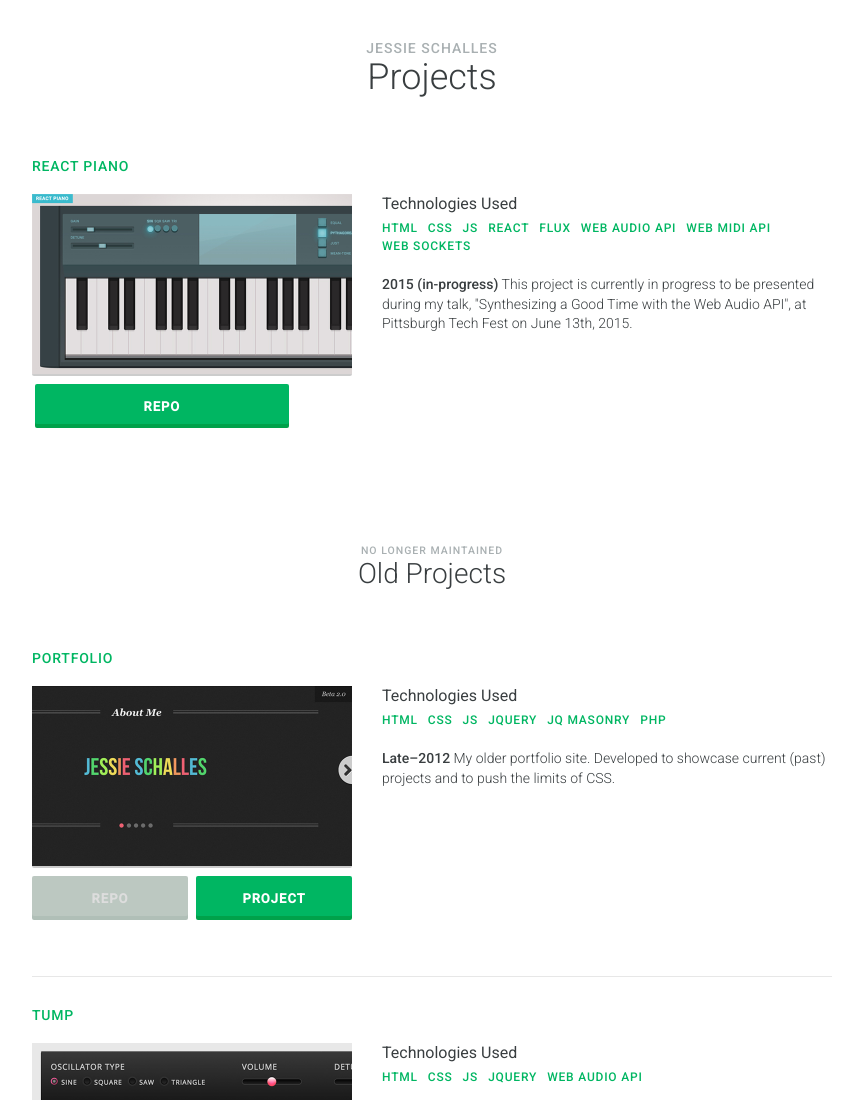
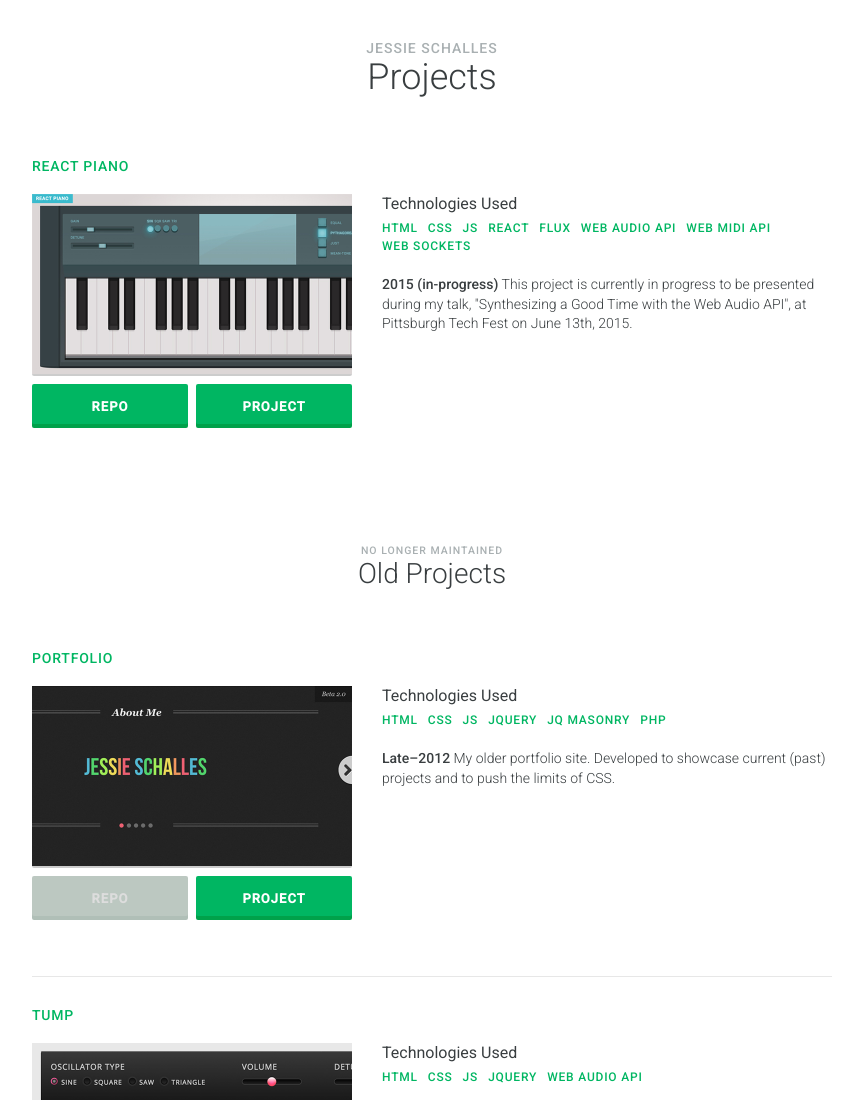
Before and after one commit to silenceonthelam/silenceonthelam.github.com, a plain HTML site: page index.html in a window 1280 px wide. Shown: the top 1100 px of the page, without its empty margins (208-1064 px from the left). Drawn offline with Linux system fonts and the light colour scheme.

Commit message:
Revived dead link

```diff
--- a/index.html
+++ b/index.html
@@ -27,7 +27,7 @@
 					</div>
 					<div class="project__buttons">
 						<button class="project__button"><a class="project__button__link" href="https://github.com/silenceonthelam/ReactPiano">repo</a></button>
-						<a class="project__button__link" href="http://silenceonthelam.github.com/ReactPiano/">project</a>
+						<button class="project__button"><a class="project__button__link" href="http://silenceonthelam.github.com/ReactPiano/">project</a></button>
 					</div>
 				</figure>
 				<div class="project__info">
```
